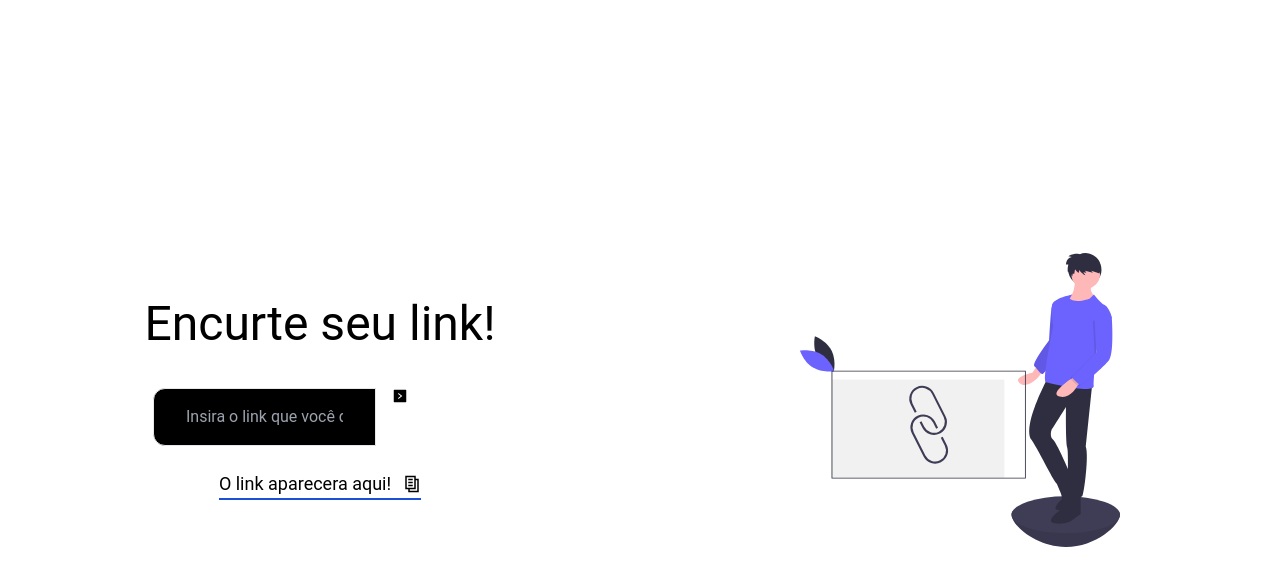
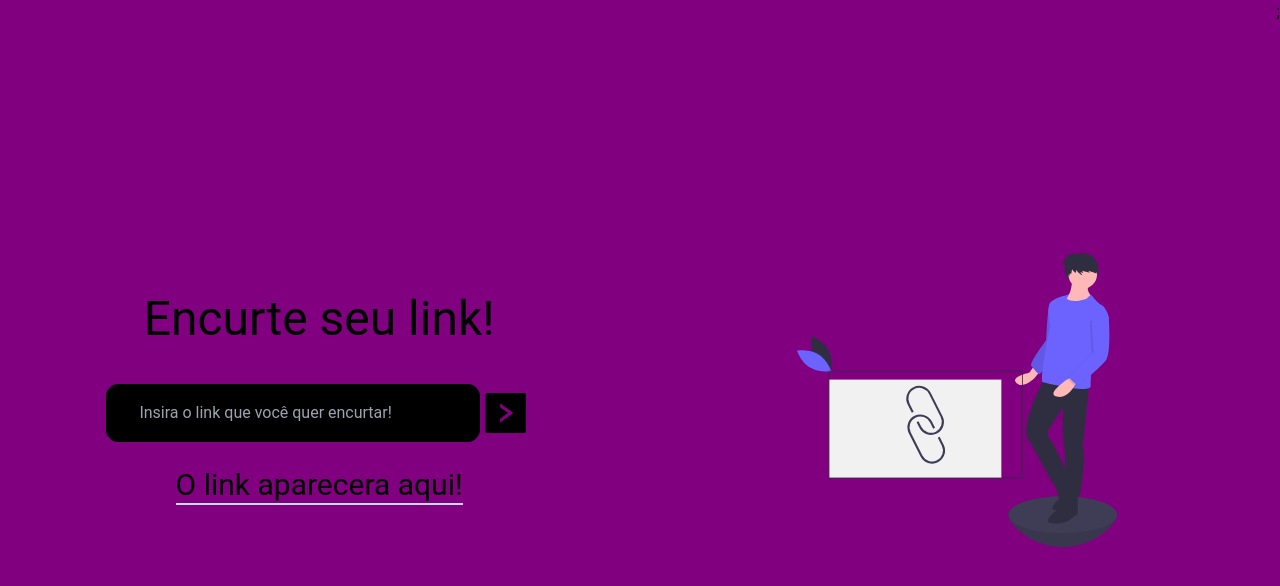
Before and after one commit to FelipeRTT/encurtadorLinkReact, a React (Vite) app in the folder encurtaLink/: page / in a window 1280 px wide. Shown: the top 586 px of the page. Built offline with nearby package versions, Linux system fonts and the light colour scheme.

Commit message:
funcional

```diff
--- a/encurtaLink/package.json
+++ b/encurtaLink/package.json
@@ -12,8 +12,10 @@
     "autoprefixer": "^10.4.13",
     "postcss": "^8.4.18",
     "react": "^18.2.0",
+    "react-copy-to-clipboard": "^5.1.0",
     "react-dom": "^18.2.0",
-    "react-icons": "^4.6.0"
+    "react-icons": "^4.6.0",
+    "react-toastify": "^9.1.0"
   },
   "devDependencies": {
     "@types/react": "^18.0.22",
--- a/encurtaLink/src/App.jsx
+++ b/encurtaLink/src/App.jsx
@@ -3,6 +3,9 @@ import "./index.css";
 import teste from "./assets/teste.svg";
 import { CgCopy } from "react-icons/cg";
 import { AiFillRightSquare } from "react-icons/ai";
+import { ToastContainer, toast } from "react-toastify";
+import "react-toastify/dist/ReactToastify.css";
+import { CopyToClipboard } from "react-copy-to-clipboard";
 
 const App = () => {
   const [link, setLink] = useState("");
@@ -14,35 +17,68 @@ const App = () => {
   };
 
   const encurtaLink = async () => {
-    const response = await fetch(`${API}${link}`);
-    const data = await response.json();
-    setLinkCurto(data.result.short_link);
+    try {
+      const response = await fetch(`${API}${link}`);
+      const data = await response.json();
+      setLinkCurto(data.result.short_link);
+      toast.success("Sucesso! clique no link para copiar");
+    } catch (error) {
+      toast.error("Nao foi possivel encurtar, cheque o link");
+    }
   };
 
   return (
     <div className="flex justify-between ">
       <div className="flex flex-col items-center justify-center h-screen w-full">
         <h1 className="mb-10 text-5xl">Encurte seu link!</h1>
-        <div className="flex">
+        <div className="flex w-2/3  items-center justify-center mb-6 ">
           <input
-            className="bg-black text-white w-4/6 px-8 py-4 rounded-l-xl border mb-6 "
+            className="bg-black text-white  px-8 py-4 rounded-xl border border-black w-full "
             type="text"
             placeholder="Insira o link que você quer encurtar!"
             value={link}
             id="link"
             onChange={changeHandler}
           />
-          <AiFillRightSquare onClick={encurtaLink} className="w-12" />
+          <AiFillRightSquare
+            onClick={encurtaLink}
+            className="text-6xl  hover:cursor-pointer  "
+          />
         </div>
 
-        <p className="border-b-2 border-blue-700 flex text-lg items-center">
-          {link === "" ? <p>O link aparecera aqui!</p> : linkCurto}
-          <CgCopy className="ml-3" />{" "}
+        <p className="border-b-2 border-blue-200 flex text-lg items-center">
+          {linkCurto === "" ? (
+            <p className="text-3xl">O link aparecera aqui!</p>
+          ) : (
+            <CopyToClipboard text={linkCurto}>
+              <div className="hover:cursor-pointer flex justify-center items-center active:text-white transform duration-100 ease-in-out">
+                <p className="text-3xl hover:cursor-pointer py-2 px-3 ">
+                  {linkCurto}
+                </p>
+                <CgCopy className="ml-3 text-3xl" />
+                {""}
+              </div>
+            </CopyToClipboard>
+          )}
         </p>
       </div>
       <div className="flex flex-col items-center justify-center h-screen w-full">
         <img src={teste} alt="" className="w-80" />
       </div>
+      {/* toast config */}
+      <ToastContainer
+        position="bottom-center"
+        autoClose={5000}
+        hideProgressBar={false}
+        newestOnTop={false}
+        closeOnClick
+        rtl={false}
+        pauseOnFocusLoss
+        draggable
+        pauseOnHover
+        theme="dark"
+      />
+      ;
     </div>
   );
 };
--- a/encurtaLink/src/index.css
+++ b/encurtaLink/src/index.css
@@ -7,3 +7,7 @@
 * {
   font-family: Roboto;
 }
+
+body {
+  background-color: purple;
+}
```
Also changed, not shown: 1 other file (tests, documents, lock files or other folders).
